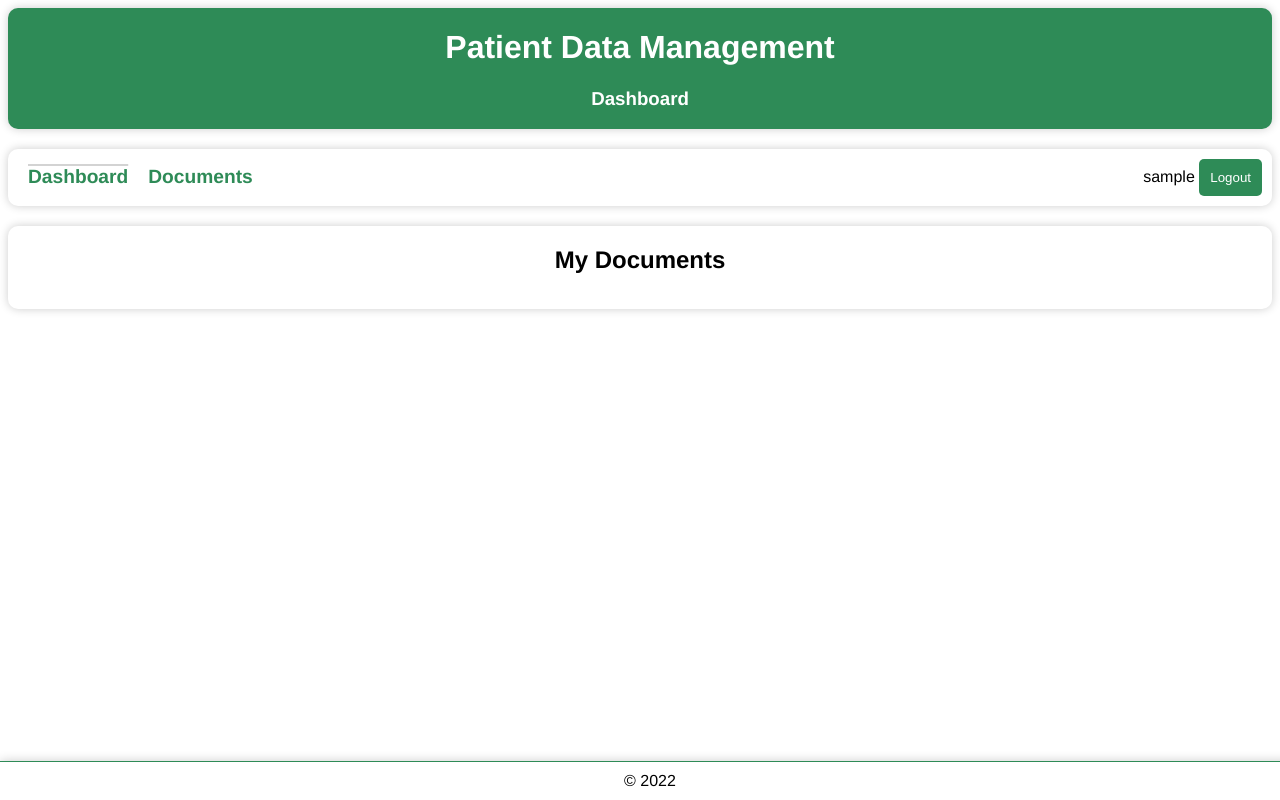
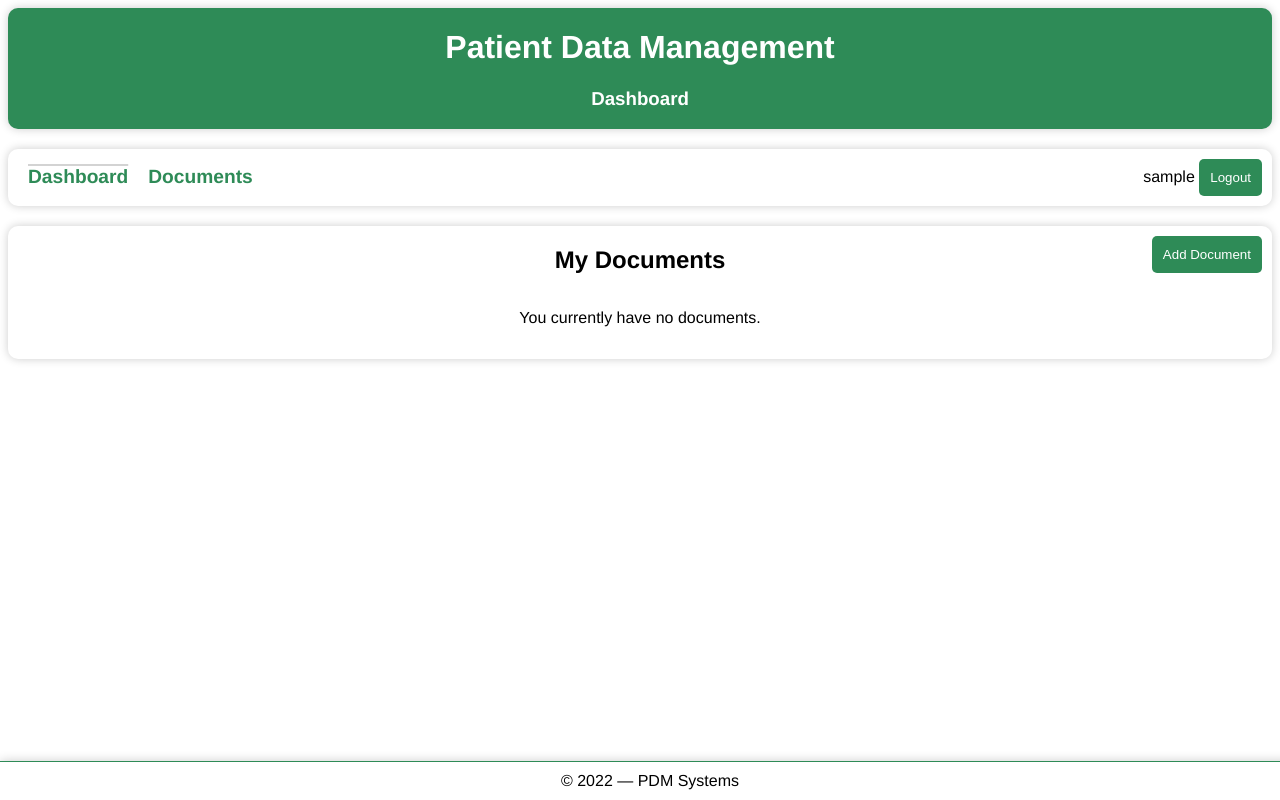
Before and after one commit to arne-kapell/patient-data-management, a Django app: page / in a window 1280 px wide. Run offline with Django 4.2, Linux system fonts and the light colour scheme; the visitor is signed in with stand-in values (Sample User, id 1); data that the repository does not hold is empty.

Commit message:
complete (personal) document management

```diff
--- a/pdm/models.py
+++ b/pdm/models.py
@@ -11,7 +11,7 @@ class Document(models.Model):
         primary_key=True, default=uuid.uuid4, editable=False)
     name = models.CharField(max_length=255)
     owner = models.ForeignKey('auth.User', on_delete=models.CASCADE)
-    pages = models.IntegerField()
+    pages = models.IntegerField(default=0)
     file = models.FileField(upload_to=get_upload_path)
     description = models.TextField(blank=True)
     uploaded_at = models.DateTimeField(auto_now_add=True)
--- a/pdm/templates/pdm/index.html
+++ b/pdm/templates/pdm/index.html
@@ -21,7 +21,9 @@
 {% endblock %}
 {% block content %}
 <h2>My Documents</h2>
+<a href="/upload" id="add-doc-btn"><button>Add Document</button></a>
 <div class="section-items">
+{% if documents|length > 0 %}
     {% for d in documents %}
     <div class="card section-item">
         <h3 class="card-title">{{ d.name }}</h3>
@@ -32,5 +34,8 @@
         <a href="/download/{{ d.uid }}" class="btn btn-primary"><button>View</button></a>
     </div>
     {% endfor %}
+{% else %}
+    <p>You currently have no documents.</p>
+{% endif %}
 </div>
 {% endblock %}
--- a/pdm/templates/pdm/main.html
+++ b/pdm/templates/pdm/main.html
@@ -33,6 +33,26 @@
                 color: var(--primary);
                 border: 1px solid var(--primary);
                 cursor: pointer;
+            }
+            button.secondary {
+                background-color: var(--secondary);
+                color: var(--primary);
+                border: 1px solid var(--secondary);
+            }
+            button.secondary:hover {
+                background-color: var(--primary);
+                color: white;
+                border: 1px solid var(--primary);
+            }
+            button.warning {
+                background-color: red;
+                color: white;
+                border: 1px solid red;
+            }
+            button.warning:hover {
+                background-color: var(--secondary);
+                color: red;
+                border: 1px solid red;
             }
             .card {
                 border-radius: 10px;
@@ -100,6 +120,12 @@
                 box-shadow: 0 0 10px rgba(0, 0, 0, 0.2);
                 text-align: center;
             }
+            #add-doc-btn {
+                position: absolute;
+                top: 0;
+                right: 0;
+                margin: 10px;
+            }
             {% block style %}{% endblock style %}
         </style>
     </head>
@@ -128,7 +154,7 @@
         {% block content %}{% endblock %}
         </div>
         <div id="footer">
-            <span>&copy; 2022</span>
+            <span>&copy; 2022 &#8212; PDM Systems</span>
         </div>
         <script>
             window.onload = () => {
--- a/pdm/urls.py
+++ b/pdm/urls.py
@@ -4,7 +4,9 @@ from . import views
 urlpatterns = [
     path('', views.index, name='index'),
     path('docs/', views.docs, name='docs'),
+    path('upload/', views.upload, name='upload'),
     path('download/<doc_id>', views.download, name='download'),
+    path('delete/<doc_id>', views.deleteDoc, name='delete'),
 
     path('accounts/', include('django.contrib.auth.urls'))
 ]
--- a/pdm/views.py
+++ b/pdm/views.py
@@ -3,6 +3,7 @@ from django.shortcuts import render, redirect
 from django.contrib.auth.decorators import login_required
 from django.views.decorators.csrf import csrf_protect
 from django.http import HttpResponse
+from django.conf import settings
 
 from .models import Document
 from django.contrib.auth import authenticate, login, logout
@@ -18,7 +19,30 @@ def index(request):
 @login_required
 def docs(request):
     docs = list(Document.objects.filter(owner=request.user))
-    return render(request, 'pdm/docs.html', {"documents": docs})
+    status = request.session.pop("status", None)
+    return render(request, 'pdm/docs.html', {"documents": docs, "status": status or ""})
+
+
+@login_required
+@csrf_protect
+def upload(request):
+    error_message = None
+    if request.method == 'POST':
+        if 'file' in request.FILES:
+            file = request.FILES['file']
+            file_format: str = file.name.split('.')[-1]
+            allowed: list = settings.ACCEPTED_DOCUMENT_EXTENSIONS
+            if file_format.lower() in allowed and file.size <= 10000000:
+                doc = Document(owner=request.user, file=file,
+                               name=file.name[:-len(file_format)-1])
+                doc.save()
+                request.session['status'] = "Successfully uploaded document"
+                return redirect('docs')
+            else:
+                error_message = "File is not allowed or too big"
+        else:
+            error_message = 'No file selected'
+    return render(request, 'pdm/new-doc.html', {"upload_error": error_message or "", "allowed": ", ".join(["." + e for e in settings.ACCEPTED_DOCUMENT_EXTENSIONS])})
 
 
 @login_required
@@ -32,6 +56,16 @@ def download(request, doc_id):
     return response
 
 
+@login_required
+def deleteDoc(request, doc_id):
+    doc = Document.objects.get(pk=doc_id)
+    if request.user != doc.owner:
+        return render(request, 'pdm/error.html', {"error": {"type": "Permission Denied", "code": 403, "message": "You are not the owner of this document"}})
+    doc.delete()
+    request.session['status'] = "Successfully deleted document"
+    return redirect('docs')
+
+
 @csrf_protect
 def loginPage(request):
     context = {}
@@ -40,7 +74,6 @@ def loginPage(request):
     if request.method == 'POST':
         username = request.POST['username']
         password = request.POST['password']
-        print(username, password)
         user = authenticate(request, username=username, password=password)
         if user is not None:
             login(request, user)
```
Also changed, not shown: patient_data_management/settings.py (+11 -1 lines), pdm/templates/pdm/docs.html (+8 -0 lines), pdm/templates/pdm/new-doc.html (added, +13 -0 lines), pdm/migrations/0002_alter_document_pages.py (added). Lines whose indentation alone changed are shown as unchanged.
